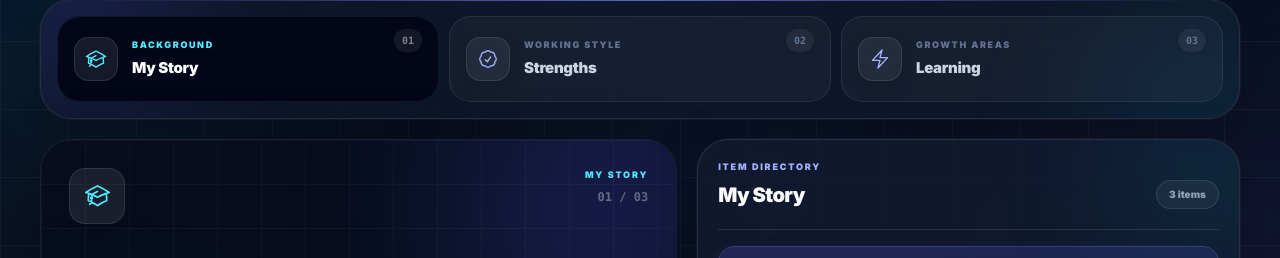
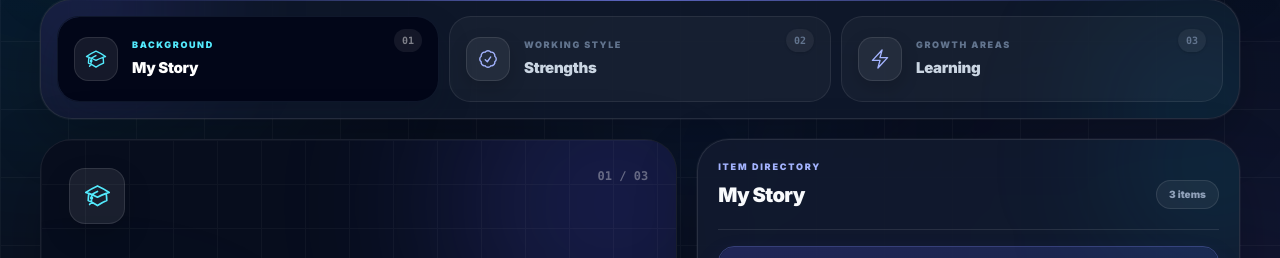
Before and after one commit to xandermontalban2007-max/Portfolio, a React (Vite) app: page / in a window 1280 px wide. Shown: the part 987-1245 px from the top of the page. Built offline with nearby package versions, Linux system fonts and the light colour scheme.

Commit message:
Remove repeated labels from About detail cards

```diff
--- a/src/sections/About/About.jsx
+++ b/src/sections/About/About.jsx
@@ -278,10 +278,7 @@ export default function About() {
                     </span>
 
                     <div className="text-right">
-                      <p className="text-[9px] font-black uppercase tracking-[0.2em] text-cyan-300">
-                        {activeGroup.label}
-                      </p>
-                      <p className="mt-2 font-mono text-xs font-bold text-white/35">
+                      <p className="font-mono text-xs font-bold text-white/35">
                         {String(activeItem + 1).padStart(2, "0")} / {" "}
                         {String(activeGroup.items.length).padStart(2, "0")}
                       </p>
```
